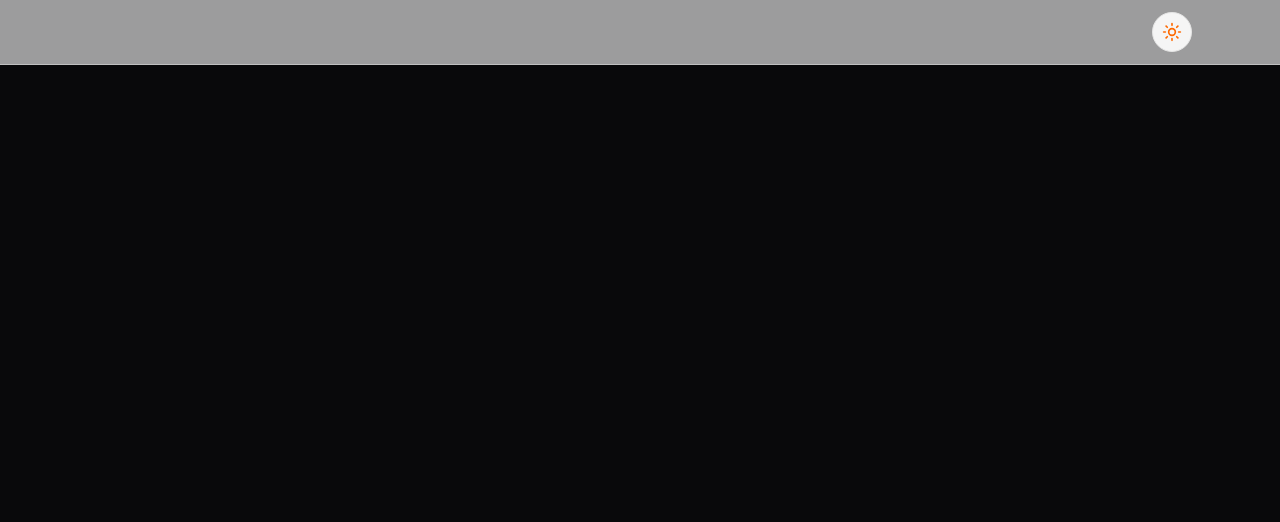
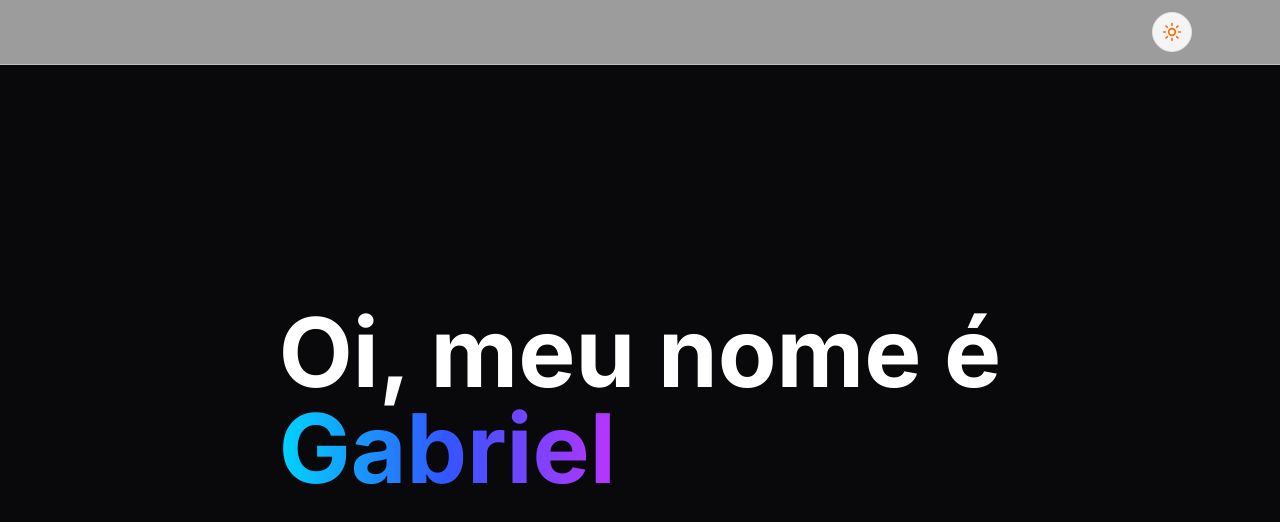
Before and after one commit to gabrimoreira/portfolio, a Next.js app: page / in a window 1280 px wide. Shown: the top 522 px of the page. Built offline with nearby package versions, Linux system fonts and the light colour scheme.

Commit message:
feat: add gradient

```diff
--- a/app/globals.css
+++ b/app/globals.css
@@ -54,3 +54,19 @@
 
   --border: hsl(240 5% 18%);
 }
+
+
+
+.text-gradient {
+  background: linear-gradient(
+    to right,
+    var(--gradient-start),
+    var(--gradient-mid),
+    var(--gradient-end)
+  );
+
+  -webkit-background-clip: text;
+  background-clip: text;
+
+  color: transparent;
+}
--- a/app/page.tsx
+++ b/app/page.tsx
@@ -1,9 +1,11 @@
 import Image from "next/image";
 import Navbar from "./components/Navbar";
+import Hero from "./sections/Hero";
 export default function Home() {
   return (
     <div className="bg-background flex min-h-screen items-center justify-center  font-sans dark:bg-black">
       <Navbar />
+      <Hero/>
     </div>
   );
 }
--- a/app/sections/Hero.tsx
+++ b/app/sections/Hero.tsx
@@ -0,0 +1,10 @@
+export default function Hero(){
+    return(
+        <main className="flex min-h-screen items-center justify-center ">
+            <h1 className="text-6xl md:text-8xl font-bold text-white">
+                Oi, meu nome é <br />
+                <span className="text-gradient">Gabriel</span>
+            </h1>
+        </main>
+    )
+};
```
